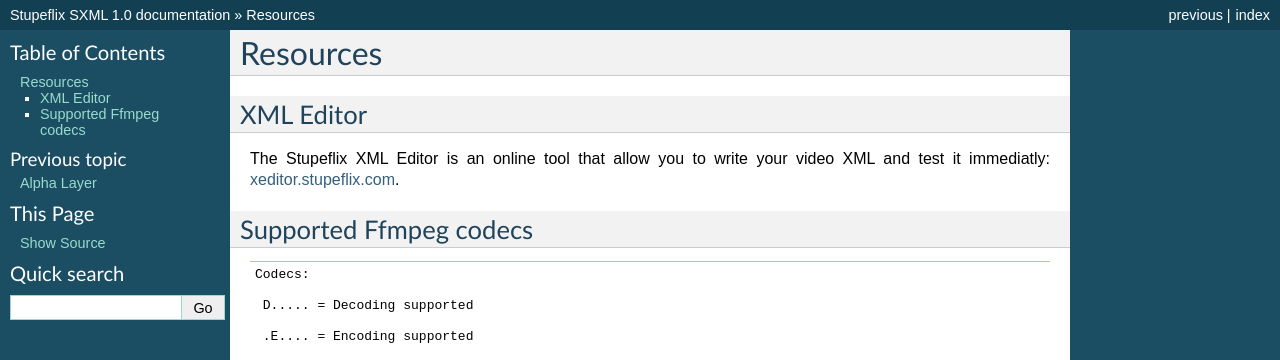
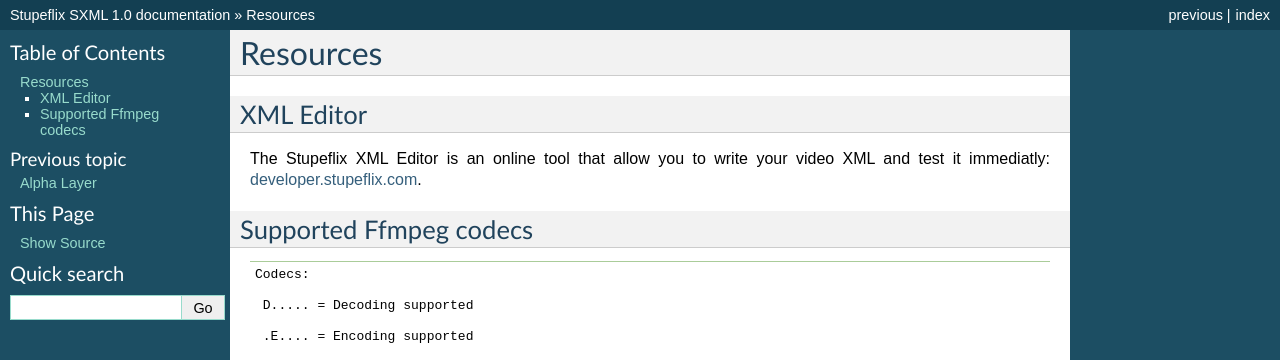
Before and after one commit to Stupeflix/stupeflix-sxml-doc, a Sphinx documentation site: the page built from docs/resources.rst, in a window 1280 px wide and 900 px high. Shown: the top 360 px of the window. Built offline with Sphinx 7.4.7, drawn with Linux system fonts in a browser that asks for light colours.

Commit message:
Update resources.rst
Changed the Xeditor URL

```diff
--- a/docs/resources.rst
+++ b/docs/resources.rst
@@ -6,7 +6,7 @@
 XML Editor
 ----------
 
-The Stupeflix XML Editor is an online tool that allow you to write your video XML and test it immediatly: `xeditor.stupeflix.com <http://xeditor.stupeflix.com>`_.
+The Stupeflix XML Editor is an online tool that allow you to write your video XML and test it immediatly: `developer.stupeflix.com <https://developer.stupeflix.com/library/me/>`_.
 
 
 .. _supported_codecs:
```
